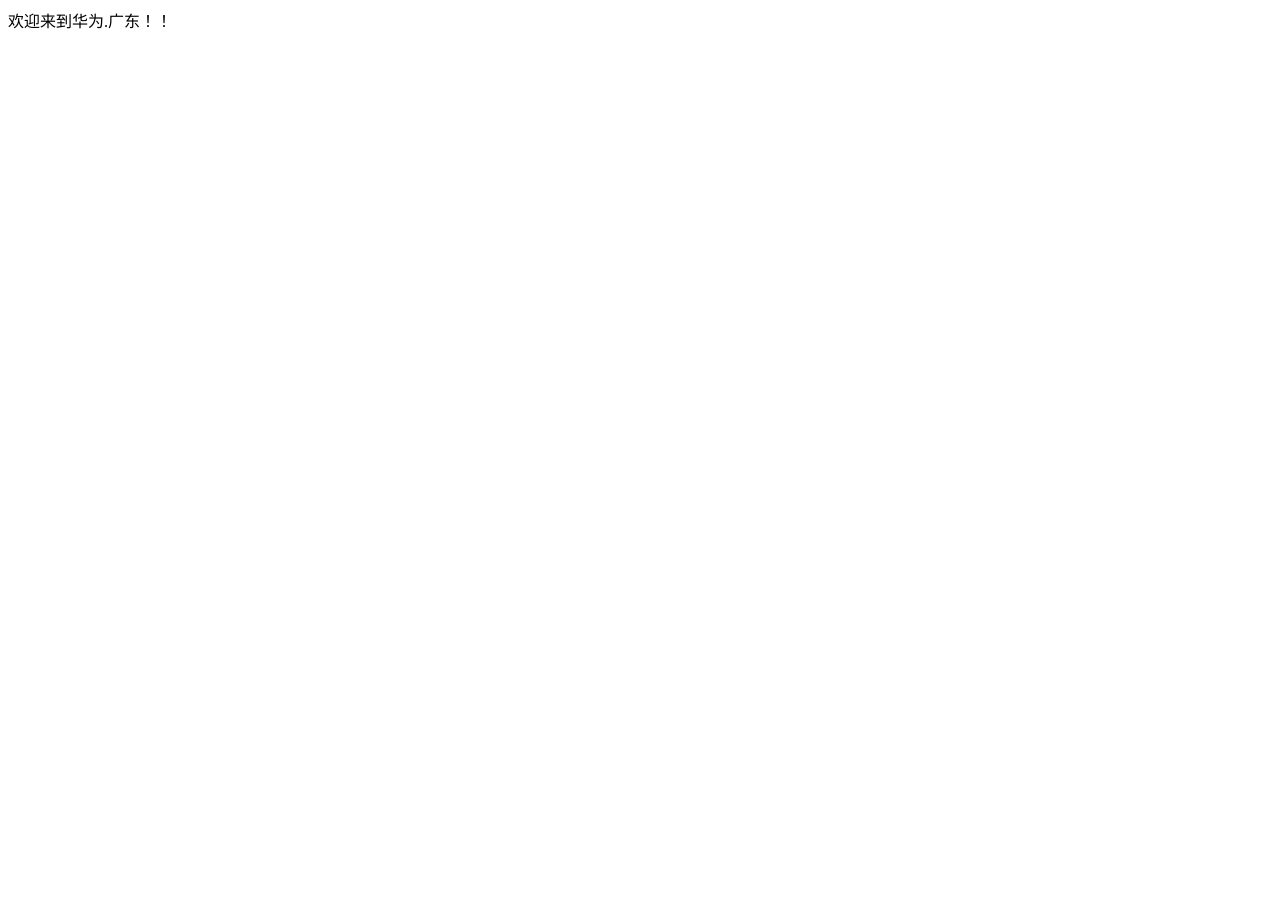
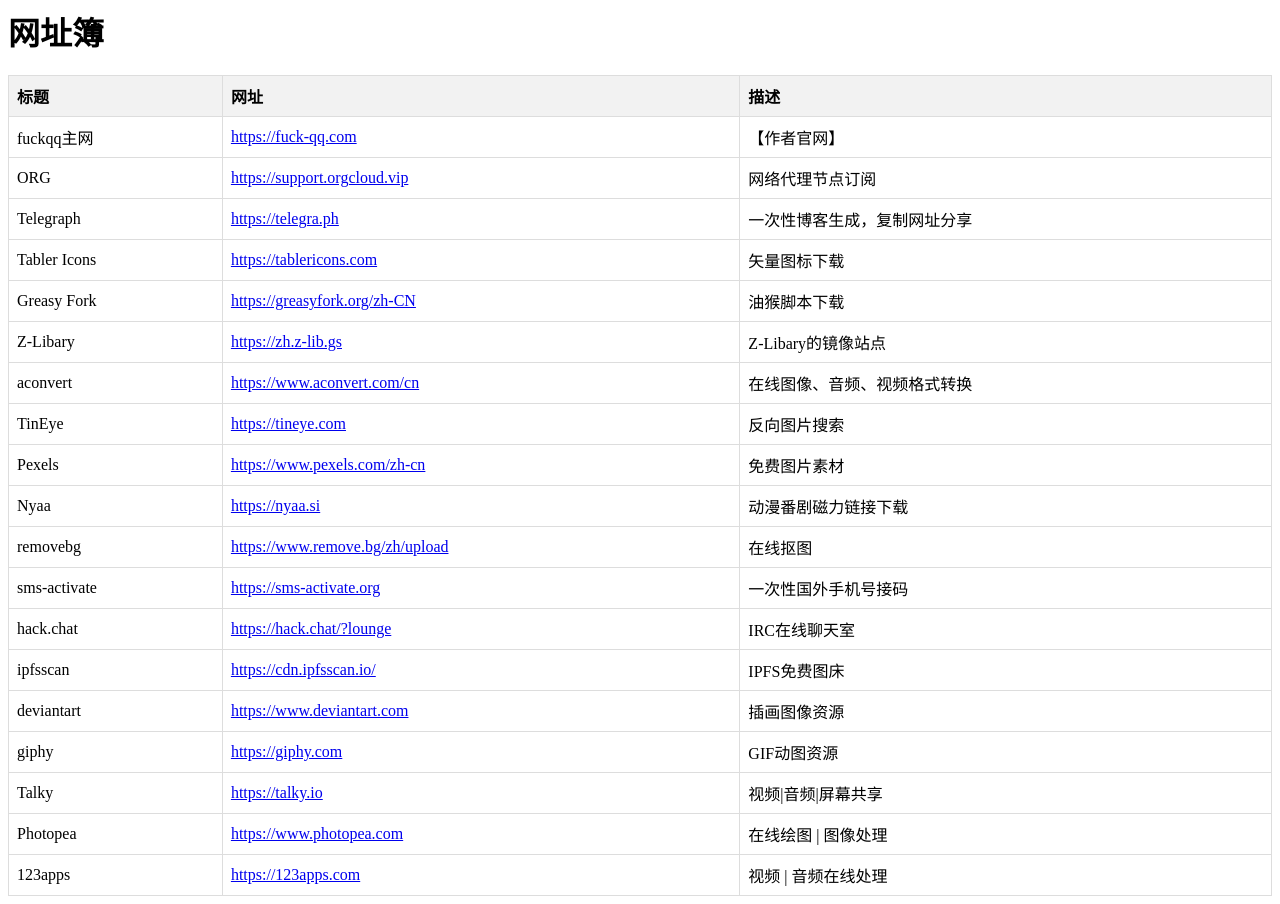
Before and after one commit to vemov/2024-10-24zip, a plain HTML site: page index.html in a window 1280 px wide. Before the commit the page ends 800 px from the top, so only its background shows below. Drawn offline with Linux system fonts and the light colour scheme.

Commit message:
Update index.html

```diff
--- a/index.html
+++ b/index.html
@@ -1 +1,143 @@
-欢迎来到华为.广东！！
+
+            <html lang="zh">
+                <head>
+                    <meta charset="UTF-8">
+                    <meta name="viewport" content="width=device-width, initial-scale=1.0">
+                    <title>网址簿</title>
+                    <style>
+                        table { width: 100%; border-collapse: collapse; }
+                        table, th, td { border: 1px solid #ddd; }
+                        th, td { padding: 8px; text-align: left; }
+                        th { background-color: #f2f2f2; }
+                    </style>
+                </head>
+                <body>
+                    <h1>网址簿</h1>
+                    <table>
+                        <thead>
+                            <tr>
+                                <th>标题</th>
+                                <th>网址</th>
+                                <th>描述</th>
+                            </tr>
+                        </thead>
+                        <tbody>
+
+                <tr>
+                    <td>fuckqq主网</td>
+                    <td><a href="https://fuck-qq.com" target="_blank">https://fuck-qq.com</a></td>
+                    <td>【作者官网】</td>
+                </tr>
+
+                <tr>
+                    <td>ORG</td>
+                    <td><a href="https://support.orgcloud.vip" target="_blank">https://support.orgcloud.vip</a></td>
+                    <td>网络代理节点订阅</td>
+                </tr>
+
+                <tr>
+                    <td>Telegraph</td>
+                    <td><a href="https://telegra.ph" target="_blank">https://telegra.ph</a></td>
+                    <td>一次性博客生成，复制网址分享</td>
+                </tr>
+
+                <tr>
+                    <td>Tabler Icons</td>
+                    <td><a href="https://tablericons.com" target="_blank">https://tablericons.com</a></td>
+                    <td>矢量图标下载</td>
+                </tr>
+
+                <tr>
+                    <td>Greasy Fork</td>
+                    <td><a href="https://greasyfork.org/zh-CN" target="_blank">https://greasyfork.org/zh-CN</a></td>
+                    <td>油猴脚本下载</td>
+                </tr>
+
+                <tr>
+                    <td>Z-Libary</td>
+                    <td><a href="https://zh.z-lib.gs" target="_blank">https://zh.z-lib.gs</a></td>
+                    <td>Z-Libary的镜像站点</td>
+                </tr>
+
+                <tr>
+                    <td>aconvert</td>
+                    <td><a href="https://www.aconvert.com/cn" target="_blank">https://www.aconvert.com/cn</a></td>
+                    <td>在线图像、音频、视频格式转换</td>
+                </tr>
+
+                <tr>
+                    <td>TinEye</td>
+                    <td><a href="https://tineye.com" target="_blank">https://tineye.com</a></td>
+                    <td>反向图片搜索</td>
+                </tr>
+
+                <tr>
+                    <td>Pexels</td>
+                    <td><a href="https://www.pexels.com/zh-cn" target="_blank">https://www.pexels.com/zh-cn</a></td>
+                    <td>免费图片素材</td>
+                </tr>
+
+                <tr>
+                    <td>Nyaa</td>
+                    <td><a href="https://nyaa.si" target="_blank">https://nyaa.si</a></td>
+                    <td>动漫番剧磁力链接下载</td>
+                </tr>
+
+                <tr>
+                    <td>removebg</td>
+                    <td><a href="https://www.remove.bg/zh/upload" target="_blank">https://www.remove.bg/zh/upload</a></td>
+                    <td>在线抠图</td>
+                </tr>
+
+                <tr>
+                    <td>sms-activate</td>
+                    <td><a href="https://sms-activate.org" target="_blank">https://sms-activate.org</a></td>
+                    <td>一次性国外手机号接码</td>
+                </tr>
+
+                <tr>
+                    <td>hack.chat</td>
+                    <td><a href="https://hack.chat/?lounge" target="_blank">https://hack.chat/?lounge</a></td>
+                    <td>IRC在线聊天室</td>
+                </tr>
+
+                <tr>
+                    <td>ipfsscan</td>
+                    <td><a href="https://cdn.ipfsscan.io/" target="_blank">https://cdn.ipfsscan.io/</a></td>
+                    <td>IPFS免费图床</td>
+                </tr>
+
+                <tr>
+                    <td>deviantart</td>
+                    <td><a href="https://www.deviantart.com" target="_blank">https://www.deviantart.com</a></td>
+                    <td>插画图像资源</td>
+                </tr>
+
+                <tr>
+                    <td>giphy</td>
+                    <td><a href="https://giphy.com" target="_blank">https://giphy.com</a></td>
+                    <td>GIF动图资源</td>
+                </tr>
+
+                <tr>
+                    <td>Talky</td>
+                    <td><a href="https://talky.io" target="_blank">https://talky.io</a></td>
+                    <td>视频|音频|屏幕共享</td>
+                </tr>
+
+                <tr>
+                    <td>Photopea</td>
+                    <td><a href="https://www.photopea.com" target="_blank">https://www.photopea.com</a></td>
+                    <td>在线绘图 | 图像处理</td>
+                </tr>
+
+                <tr>
+                    <td>123apps</td>
+                    <td><a href="https://123apps.com" target="_blank">https://123apps.com</a></td>
+                    <td>视频 | 音频在线处理</td>
+                </tr>
+
+                        </tbody>
+                    </table>
+                </body>
+            </html>
```
